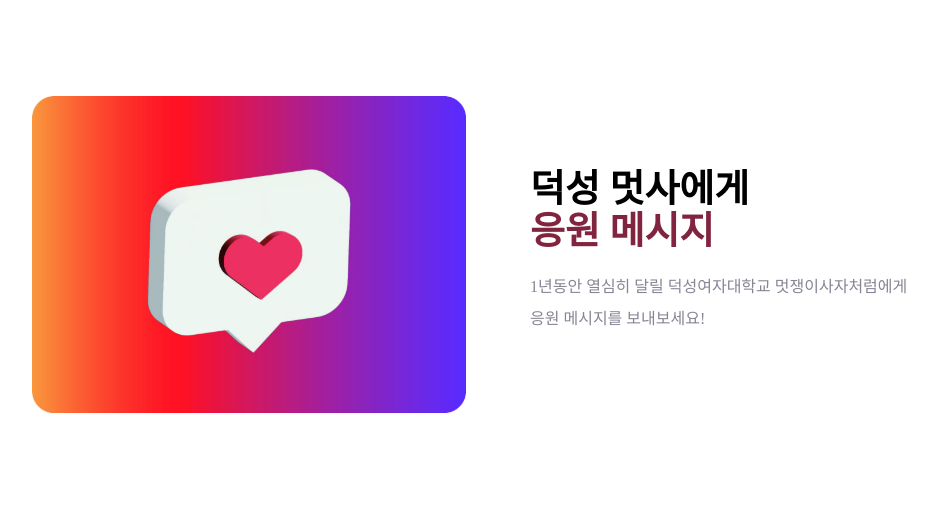
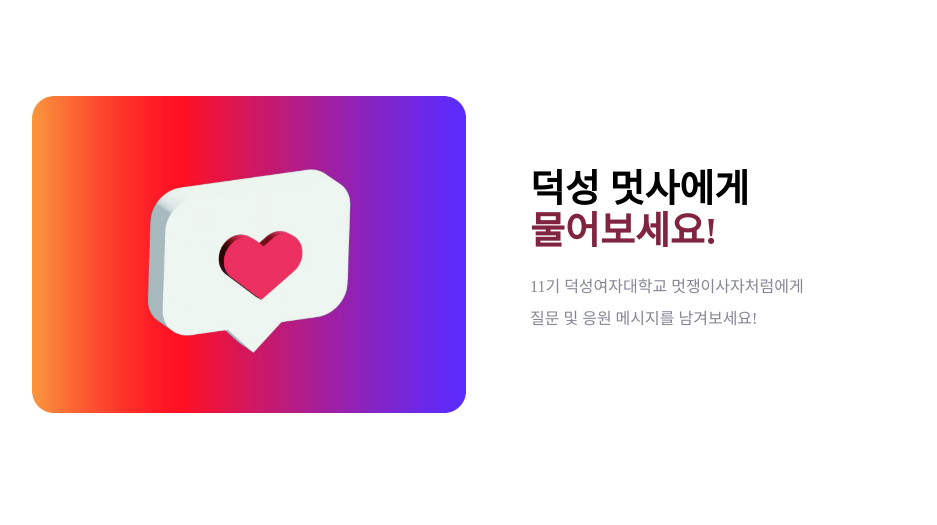
Before and after one commit to kknari/2023likelion, a Django app: template templates/main.html in a window 1280 px wide. Shown: the part 1995-2520 px from the top of the page, without its empty margins (142-1079 px from the left). Run offline with Django 4.2, Linux system fonts and the light colour scheme; the template is opened without the code that fills it, so the values that code supplies are empty; some web fonts are replaced.

Commit message:
02/16 1차 수정

```diff
--- a/static/css/org.css
+++ b/static/css/org.css
@@ -46,6 +46,9 @@
     padding: 30px 30px 30px 30px;
 }
 
+.cardContent > p{
+    line-height: 2;
+}
 
 /* 화면 크기별 크기 조정 */
 @media screen and (min-width:1779px){
--- a/templates/main.html
+++ b/templates/main.html
@@ -18,7 +18,7 @@
         </div>
         <div class="sec1textbox">
           <div class="textbox">2023 덕성여자대학교 멋쟁이사자처럼에서는 개발에 대한 열정과<br>빛나는 아이디어를 갖고 있는 11기 아기사자를 기다리고 있습니다.</div>
-          <a href="{% url 'home' %}"><div class="gobtn">지원하러가기 ></div></a>
+          <a href="https://forms.gle/353gcPdBQoWyvFqe6"><div class="gobtn">지원하러가기 ></div></a>
         </div>
       </div>
   </div>
@@ -30,7 +30,7 @@
         </video>
         <div class="sec1textbox_mobile">
           <div class="textbox_moblie">2023 덕성여자대학교 멋쟁이사자처럼에서는 개발에 대한 열정과<br>빛나는 아이디어를 갖고 있는 11기 아기사자를 기다리고 있습니다.</div>
-          <a href="{% url 'home' %}"><div class="gobtn">지원하러가기 ></div></a>
+          <a href="https://forms.gle/353gcPdBQoWyvFqe6"><div class="gobtn">지원하러가기 ></div></a>
         </div>
       </div>
     </div>
@@ -62,8 +62,8 @@
           <div class="sctimg3"></div>
           <div class="box3txt">
             <h2 class="box3title">덕성 멋사에게</h2>
-            <h2 class="box3title">응원 메시지</h2>
-            <div class="box3detail">1년동안 열심히 달릴 덕성여자대학교 멋쟁이사자처럼에게<br>응원 메시지를 보내보세요!</div>
+            <h2 class="box3title">물어보세요!</h2>
+            <div class="box3detail">11기 덕성여자대학교 멋쟁이사자처럼에게<br>질문 및  응원 메시지를 남겨보세요!</div>
           </div>
         </div>
       </a>
@@ -102,8 +102,8 @@
             <img class="representativeImg" src={% static './img/talk.jpg' %}/>
             <div class="representativeTitle1">
               <div class="commit">덕성 멋사에게</div>
-              <div class="commit_r">응원 메시지</div>
-              <div class="commit_detail">1년동안 열심히 달릴 덕성여자대학교 멋쟁이사처럼에게 응원 메시지를 보내보세요!</div>
+              <div class="commit_r">물어보세요!</div>
+              <div class="commit_detail">11기 덕성여자대학교 멋쟁이사자처럼에게 질문 및  응원 메시지를 남겨보세요!</div>
             </div>
           </div>
         </a>
@@ -140,8 +140,8 @@
         <a href="{% url 'talk' %}">
           <div class="link">
             <div class="representativeTitle1">
-              <div class="commit">덕성 멋사에게 <span>응원 메시지</span></div>
-              <div class="commit_detail">1년동안 열심히 달릴 덕성여자대학교 멋쟁이사처럼에게 응원 메시지를 보내보세요!</div>
+              <div class="commit">덕성 멋사에게 <span>물어보세요!</span></div>
+              <div class="commit_detail">11기 덕성여자대학교 멋쟁이사자처럼에게 질문 및  응원 메시지를 남겨보세요</div>
             </div>
             <img class="representativeImg" src={% static './img/talk.jpg' %}/>
           </div>
```
Also changed, not shown: static/css/recruit.css (+13 -0 lines), templates/recruit.html (+10 -8 lines).
